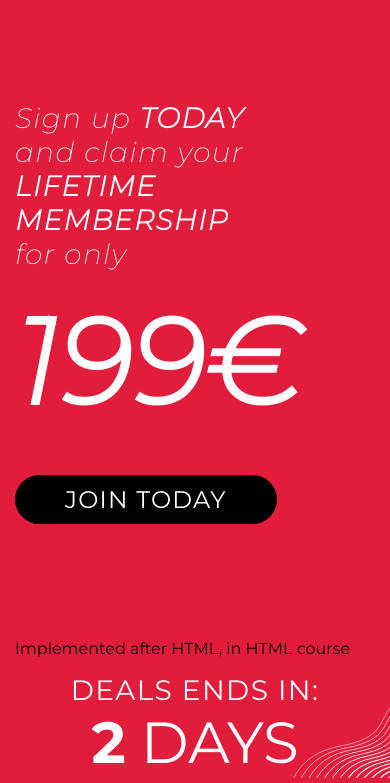
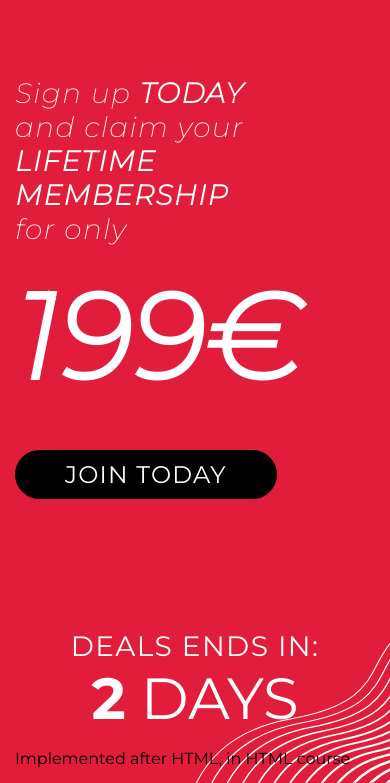
Before and after one commit to geko28/gym-page, a plain HTML site: page index.html in a window 390 px wide. Shown: the part 96-879 px from the top of the page. Drawn offline with Linux system fonts and the light colour scheme.

Commit message:
New Update

```diff
--- a/index.html
+++ b/index.html
@@ -11,6 +11,7 @@
     <title>PARADOX GYM</title>
 </head>
 <body>
+    <div class="page-container">
     <div class="page">
         <div class="main-content">
             <header>
@@ -26,14 +27,15 @@
                 </h1>
                 <a class="join-today" href="#">Join Today</a>
             </main>
-            <footer class="footer-content">
-                <p class="info">Implemented after HTML, in HTML course</p>
-            </footer>
         </div>
         <section class="countdown">
             <h2 class="countdown-heading">Deals ends in:</h2>
             <p class="countdown-paragraph"><strong>2</strong> days</p>
         </section>
     </div>
+    <footer class="footer-content">
+        <p class="info">Implemented after HTML, in HTML course</p>
+    </footer>
+    </div>
 </body>
 </html>
--- a/styles/main.css
+++ b/styles/main.css
@@ -65,18 +65,24 @@ body {
         background-attachment: initial;
         background-repeat: no-repeat;
         background-position: 100% 100%;
-        background-size: 25vw auto;
+        background-size: 50vw auto;
     }
 }
 
 .page {
     display: flex;
     flex-direction: row;
-    min-height: 100vh;
+    flex: 1 0 auto;
 }
 
 @media (max-width: 62.5em) {
     .page {
+        flex-direction: column;
+    }
+
+    .page-container {
+        min-height: 100vh;
+        display: flex;
         flex-direction: column;
     }
 }
@@ -85,7 +91,6 @@ body {
     flex: 0 0 40%;
     display: flex;
     flex-direction: column;
-    justify-content: space-between;
 }
 
 .countdown {
@@ -102,8 +107,13 @@ body {
 }
 
 .main-offer {
-    margin: 10rem 1.5rem 10rem 1.5rem;
+    margin: 7.5rem 1.5rem 10rem 1.5rem;
     align-self: center;
+    display: flex;
+    justify-content: center;
+    flex-direction: column;
+    align-items: flex-start;
+    flex: 1 0 auto;
 }
 
 .main-heading {
@@ -151,7 +161,7 @@ body {
 }
 
 .countdown-heading {
-    margin: 0;
+    margin: 3rem 0 0 0;
     color: white;
     text-align: center;
     letter-spacing: 0.05em;
```
